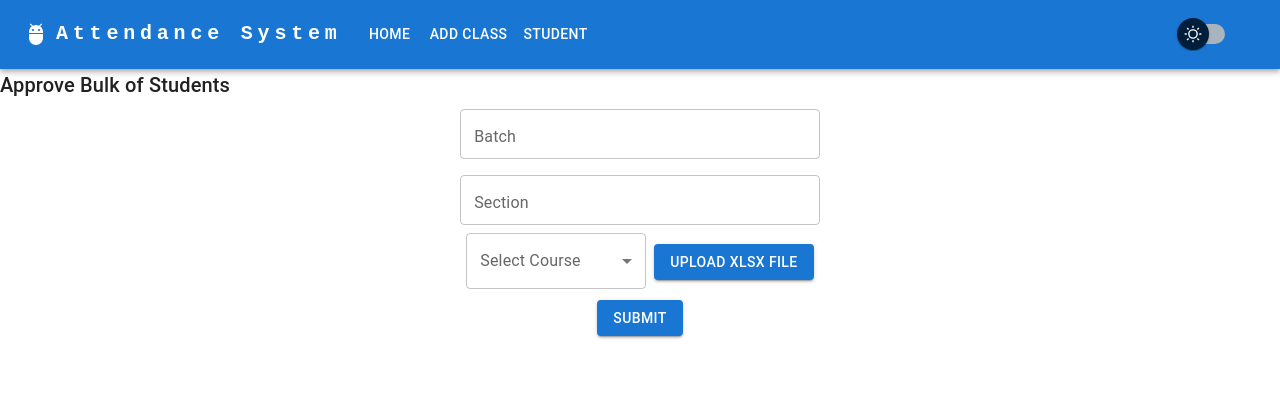
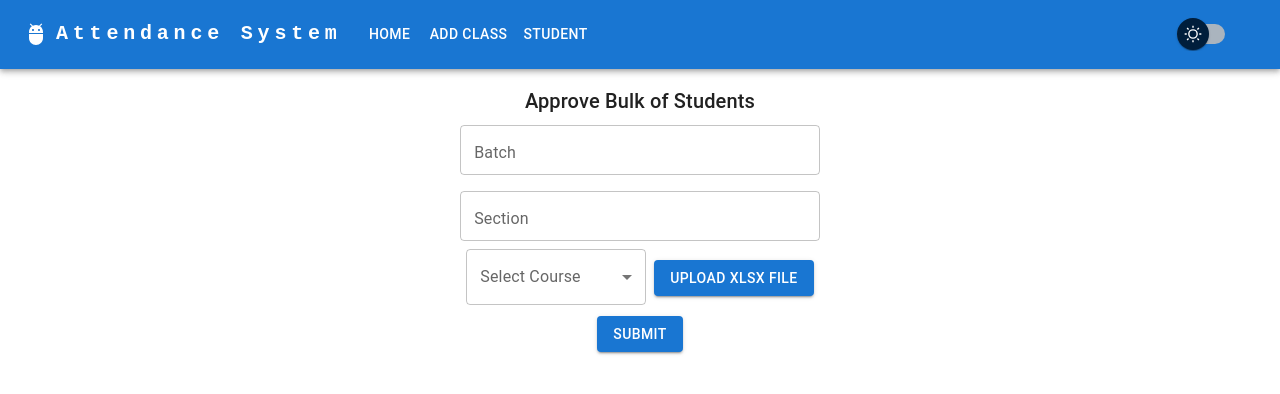
Before and after one commit to obaidmuneer/attendance-management, a React (Create React App) app: page /approve_students in a window 1280 px wide. Shown: the top 394 px of the page. Built offline with nearby package versions, Linux system fonts and the light colour scheme.

Commit message:
rename api

```diff
--- a/src/components/approve_students/index.jsx
+++ b/src/components/approve_students/index.jsx
@@ -55,7 +55,7 @@ const ApproveStudents = ({ api }) => {
     const handleSubmit = async () => {
         const { batch, section, course } = formik.values;
         // console.log(data);
-        const result = await axios.put(`${api}/students/bulk`, {
+        const result = await axios.put(`${api}/students/approve/bulk`, {
             batch,
             section,
             course,
@@ -75,7 +75,12 @@ const ApproveStudents = ({ api }) => {
         })
     }
     return (
-        <div>
+        <Box sx={{
+            display: 'flex',
+            flexDirection: 'column',
+            alignItems: 'center',
+            mt: 2
+        }}>
             <Typography variant="h6">Approve Bulk of Students</Typography>
             <Box
                 component="form"
@@ -144,7 +149,7 @@ const ApproveStudents = ({ api }) => {
                 </Button>
             </Box>
 
-        </div>
+        </Box>
     )
 }
 
```
